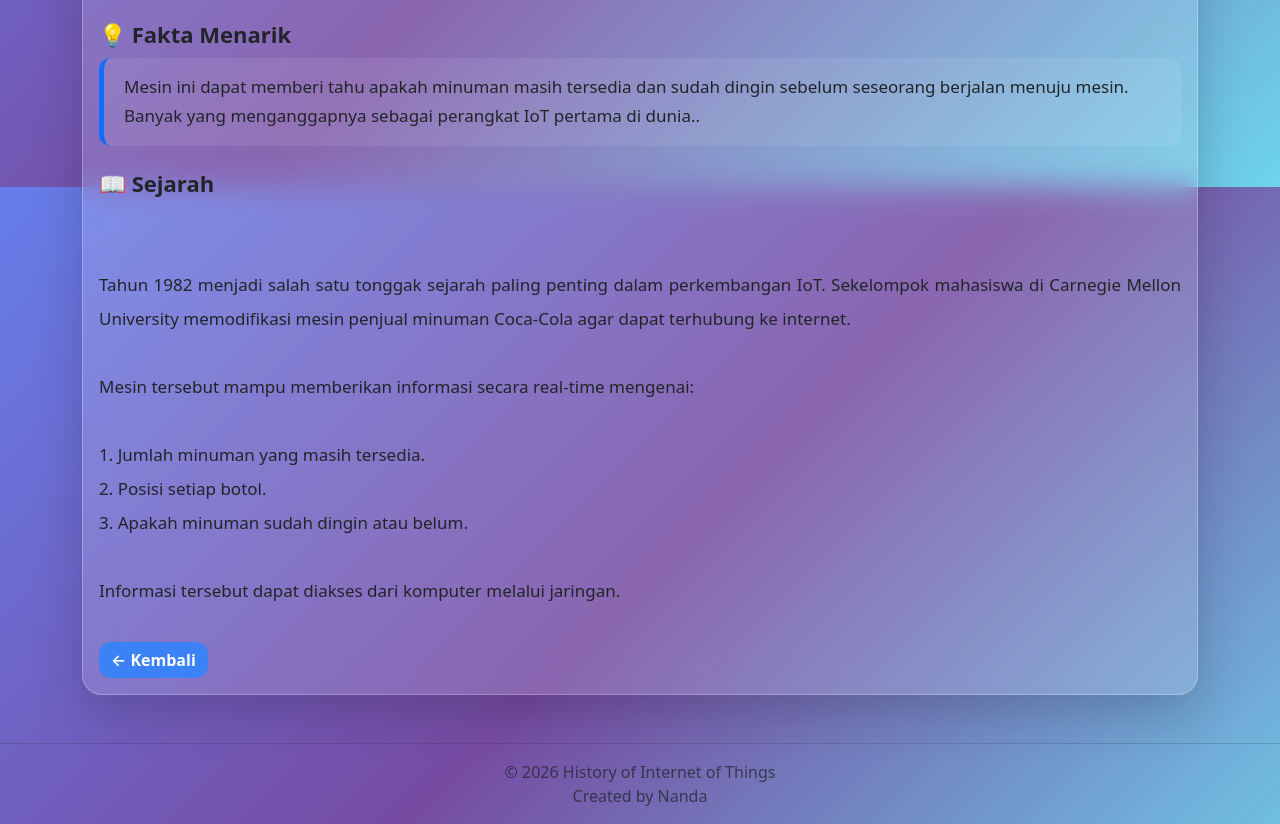
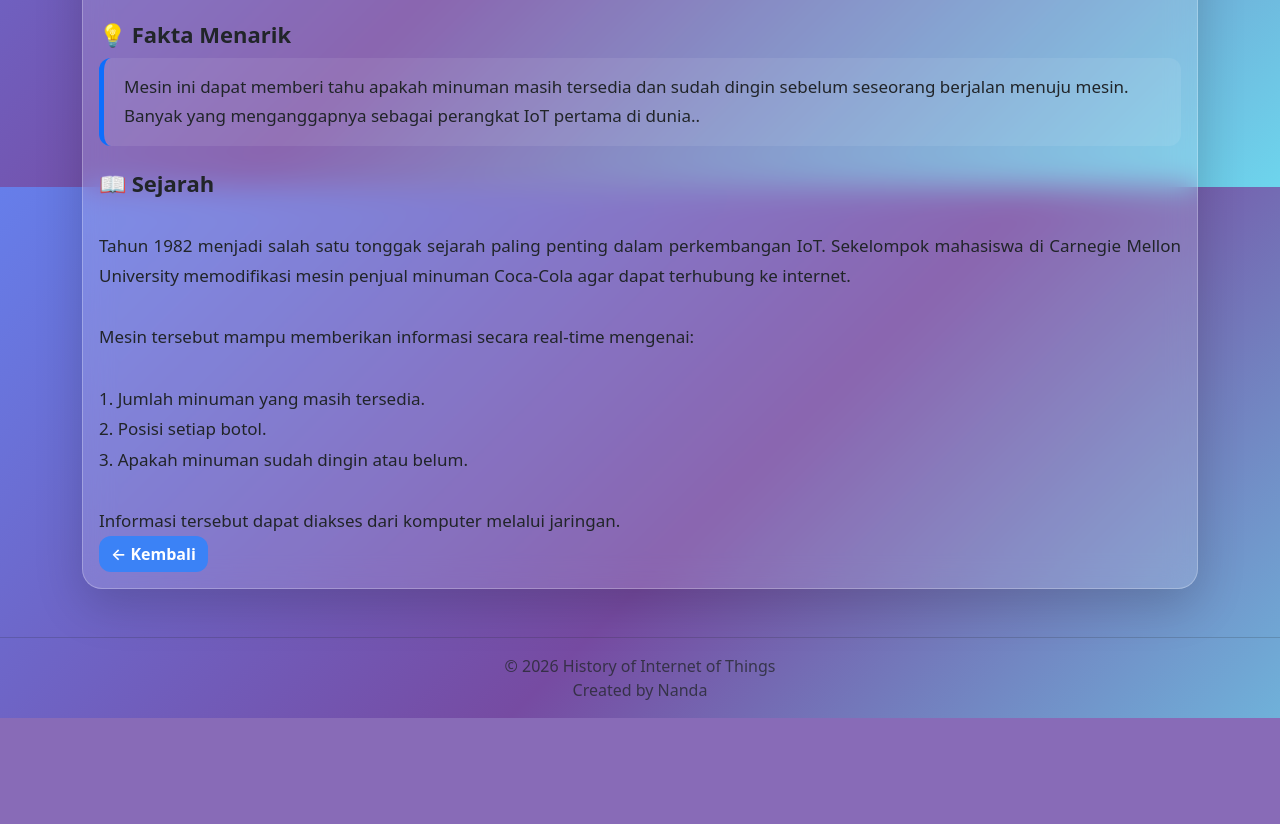
Before and after one commit to IlhamAnanda098/Iot-History, a Flask app: page /history/1982 in a window 1280 px wide. Shown: the part 613-1437 px from the top of the page. After the commit the page ends 1331 px from the top, so only its background shows below. Run offline with Flask 3, Linux system fonts and the light colour scheme; a user stored in the database is signed in.

```diff
--- a/static/css/style.css
+++ b/static/css/style.css
@@ -308,8 +308,6 @@ color:#eee;
 .history-content{
     white-space:pre-line;
     text-align:justify;
-    line-height:2;
+    line-height:1.8;
     font-size:17px;
-    margin-top:0;
-    padding-top:0;
 }
--- a/templates/detail.html
+++ b/templates/detail.html
@@ -51,8 +51,8 @@ style="height:350px;object-fit:cover;">
         📖 Sejarah
     </h5>
 
-    <div class="history-content mt-0">
-        {{ history.content }}
+    <div class="history-content">
+    {{ history.content|trim }}
     </div>
 
 </div>
```
